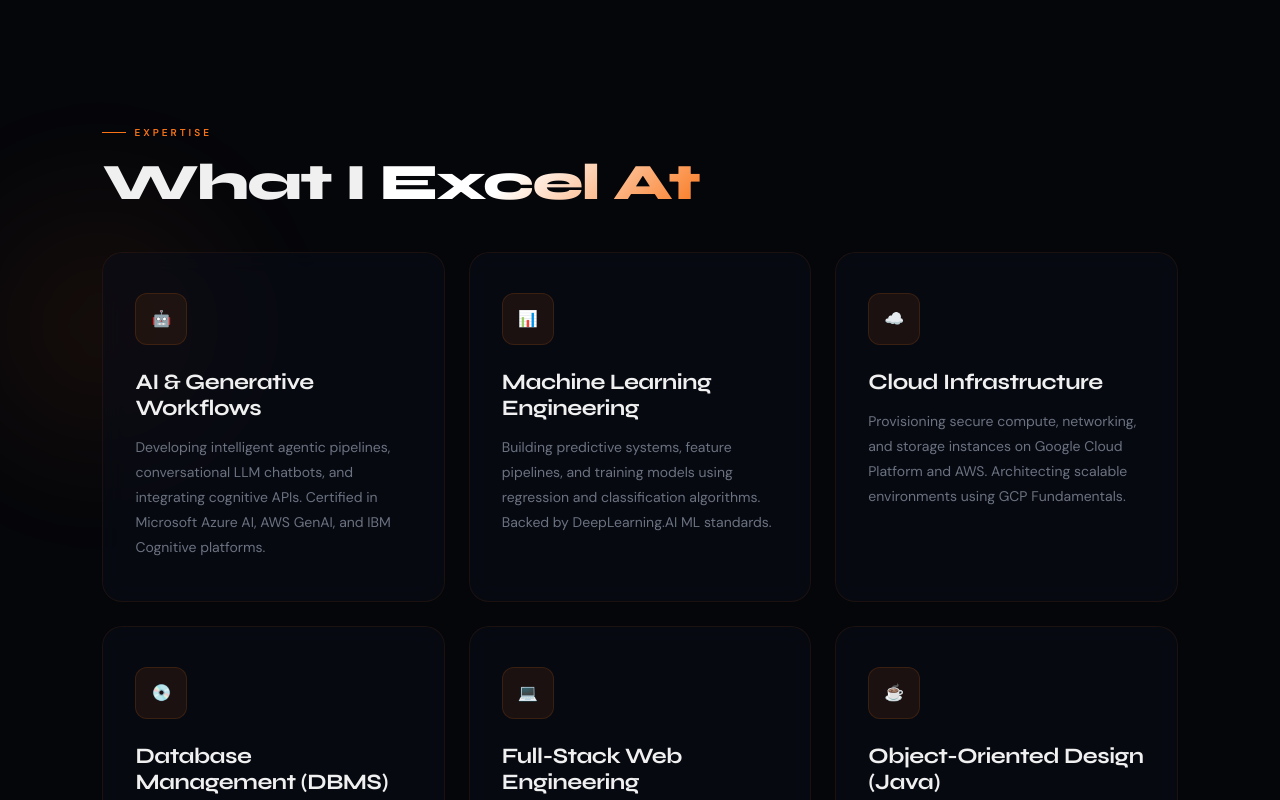
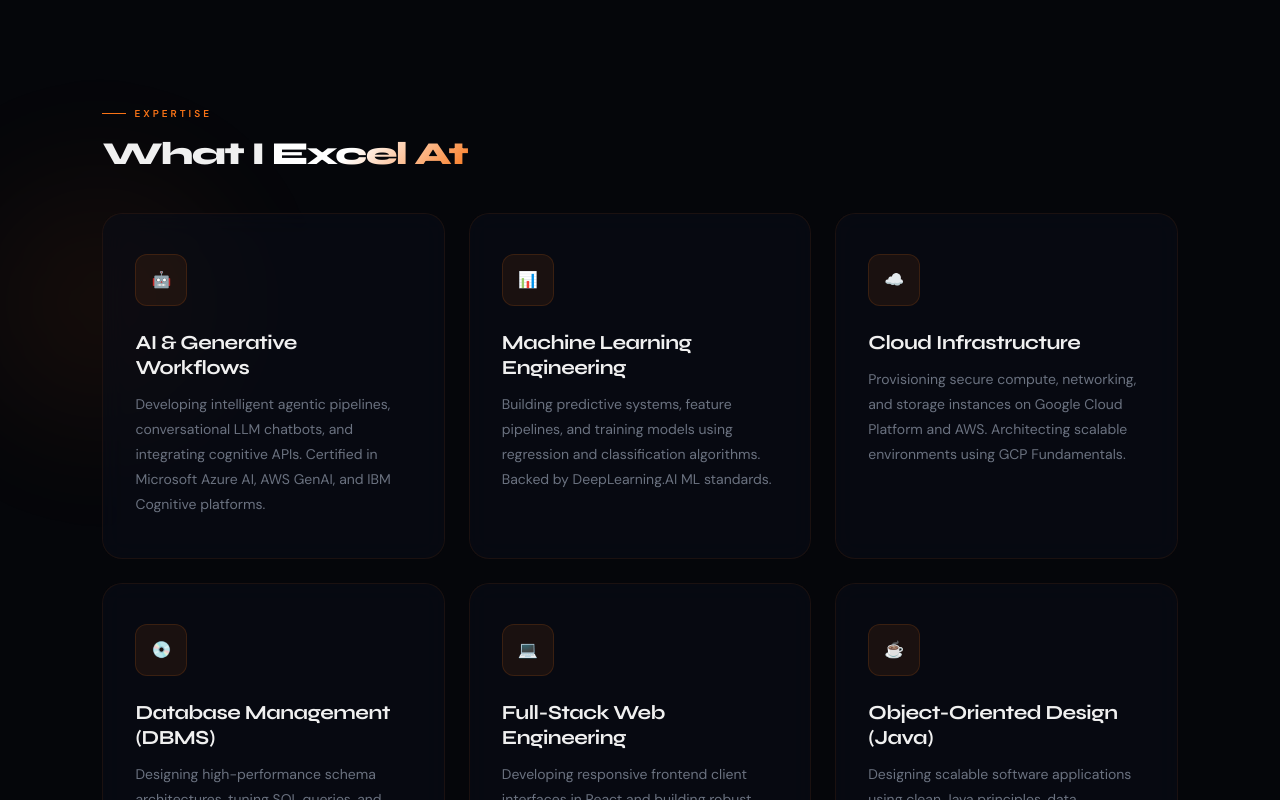
Before and after one commit to SOUVIKSB1/MyPortfolio, a React (Vite) app: page / in a window 1280 px wide. Shown: the part 1760-2560 px from the top of the page. Built offline with nearby package versions, Linux system fonts and the light colour scheme; no server answers; the HTML template or start-up script is replaced by a standard one.

Commit message:
style: reduce heading sizes and unify layout typography hierarchy

```diff
--- a/src/App.css
+++ b/src/App.css
@@ -194,10 +194,10 @@ body {
 
 .hero-left h1 {
   font-family: var(--font-head);
-  font-size: clamp(38px, 4.8vw, 56px);
+  font-size: clamp(32px, 4.2vw, 46px);
   font-weight: 800;
-  line-height: 1.1;
-  letter-spacing: -1px;
+  line-height: 1.15;
+  letter-spacing: -0.5px;
   margin-bottom: 24px;
 }
 
@@ -584,10 +584,10 @@ body {
 
 .section-title {
   font-family: var(--font-head);
-  font-size: clamp(32px, 4vw, 52px);
+  font-size: clamp(26px, 2.5vw, 36px);
   font-weight: 800;
-  letter-spacing: -1.5px;
-  line-height: 1.1;
+  letter-spacing: -0.5px;
+  line-height: 1.15;
   margin-bottom: 20px;
 }
 
@@ -883,11 +883,11 @@ body {
 
 .cert-card h3 {
   font-family: var(--font-head);
-  font-size: 19px;
+  font-size: 20px;
   font-weight: 700;
   margin-bottom: 10px;
   color: var(--text);
-  line-height: 1.3;
+  line-height: 1.35;
 }
 
 .cert-issuer {
@@ -957,7 +957,7 @@ body {
 
 .feedback-form-box h3 {
   font-family: var(--font-head);
-  font-size: 22px;
+  font-size: 20px;
   font-weight: 700;
   color: var(--text);
   margin-bottom: 6px;
@@ -1345,9 +1345,9 @@ body {
 
 .service-card h3 {
   font-family: var(--font-head);
-  font-size: 22px;
+  font-size: 20px;
   font-weight: 700;
-  margin-bottom: 14px;
+  margin-bottom: 12px;
   color: var(--text);
   transform: translateZ(25px);
   letter-spacing: -0.5px;
@@ -1452,7 +1452,7 @@ body {
 
 .timeline-content h3 {
   font-family: var(--font-head);
-  font-size: 18px;
+  font-size: 19px;
   font-weight: 700;
   margin-bottom: 4px;
 }
@@ -2237,8 +2237,8 @@ body {
   }
 
   .section-title {
-    font-size: clamp(26px, 7vw, 36px) !important;
-    letter-spacing: -1px !important;
+    font-size: clamp(20px, 5vw, 26px) !important;
+    letter-spacing: -0.5px !important;
     margin-bottom: 16px !important;
   }
 
@@ -2422,7 +2422,7 @@ body {
     grid-template-columns: repeat(2, 1fr) !important;
   }
   .hero-left h1 {
-    font-size: 42px !important;
+    font-size: 32px !important;
   }
 }
 
--- a/src/App.jsx
+++ b/src/App.jsx
@@ -826,28 +826,53 @@ export default function App() {
     {
       icon: "🏥",
       title: "Clinic OS",
-      description: "A modern clinic management system with appointment booking, patient records, and real-time analytics dashboard.",
+      description: "A comprehensive clinic management system with appointment booking, patient records, and real-time medical billing analytics.",
       tech: "React · Node.js · MongoDB",
-      github: "https://github.com/souviksinhababu/clinic-os",
+      github: "https://github.com/SOUVIKSB1/clinic-os",
       live: "https://clinic-os-demo.vercel.app",
     },
     {
+      icon: "💰",
+      title: "PiggyBank Tracker",
+      description: "An interactive online expense tracker that manages personal finance transactions, categories, and visualizes spending trends.",
+      tech: "JavaScript · HTML5 · CSS3",
+      github: "https://github.com/SOUVIKSB1/PiggyBank",
+      live: "https://souviksb1.github.io/PiggyBank",
+    },
+    {
+      icon: "🧩",
+      title: "AI 8-Puzzle Solver",
+      description: "An artificial intelligence solver implementing search algorithms (such as A* Search with Manhattan distance heuristics) to solve the 8-puzzle game.",
+      tech: "Python · AI Heuristics · Algorithms",
+      github: "https://github.com/SOUVIKSB1/8_Puzzle",
+      live: "https://github.com/SOUVIKSB1/8_Puzzle",
+    },
+    {
       icon: "⚙️",
-      title: "GCP CI/CD Pipeline",
-      description: "Automated deployment pipeline using Google Kubernetes Engine and Cloud Build for zero-downtime deployments.",
-      tech: "Docker · Kubernetes · GCP",
-      github: "https://github.com/souviksinhababu/gcp-kubernetes-cicd",
-      live: "https://gcp-pipeline-demo.vercel.app",
-    },
-    {
-      icon: "🤖",
-      title: "AI Speech Optimizer",
-      description: "Speech optimization workflow using Vertex AI and Python — processes, analyzes, and enhances audio quality at scale.",
-      tech: "Python · Vertex AI · GCP",
-      github: "https://github.com/souviksinhababu/ai-speech-optimizer",
-      live: "https://ai-speech-demo.vercel.app",
+      title: "Computer Architecture Design",
+      description: "VHDL hardware description models implementing core ALU designs, memory registers, and instruction mapping simulation modules (PCC-CS-492).",
+      tech: "VHDL · CPU Design · Simulation",
+      github: "https://github.com/SOUVIKSB1/PCC-CS-492-ARCHITECTURE-",
+      live: "https://github.com/SOUVIKSB1/PCC-CS-492-ARCHITECTURE-",
+    },
+    {
+      icon: "🖥️",
+      title: "CBT-CIP Interface",
+      description: "A clean client interaction interface designed with structured protocols for validation testing and computer-based learning environments.",
+      tech: "JavaScript · HTML5 · CSS3",
+      github: "https://github.com/SOUVIKSB1/CBT-CIP",
+      live: "https://souviksb1.github.io/CBT-CIP",
+    },
+    {
+      icon: "🧮",
+      title: "Calculator Web Suite",
+      description: "A responsive modern calculator web app featuring dark theme styles, precise layouts, and advanced arithmetic operations.",
+      tech: "JavaScript · HTML5 · CSS3",
+      github: "https://github.com/SOUVIKSB1/Calculator-V-3.0",
+      live: "https://souviksb1.github.io/Calculator-V-3.0",
     },
   ];
+
 
   const services = [
     {
```
